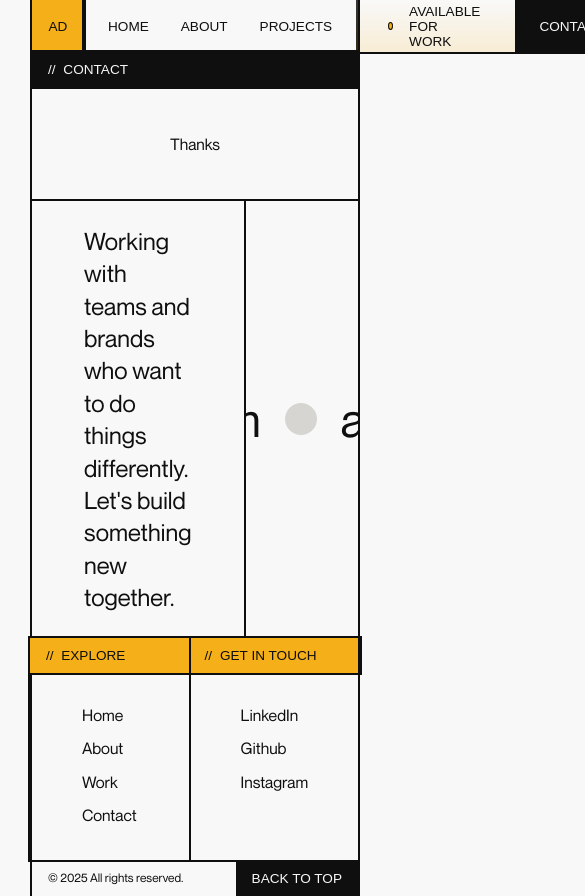
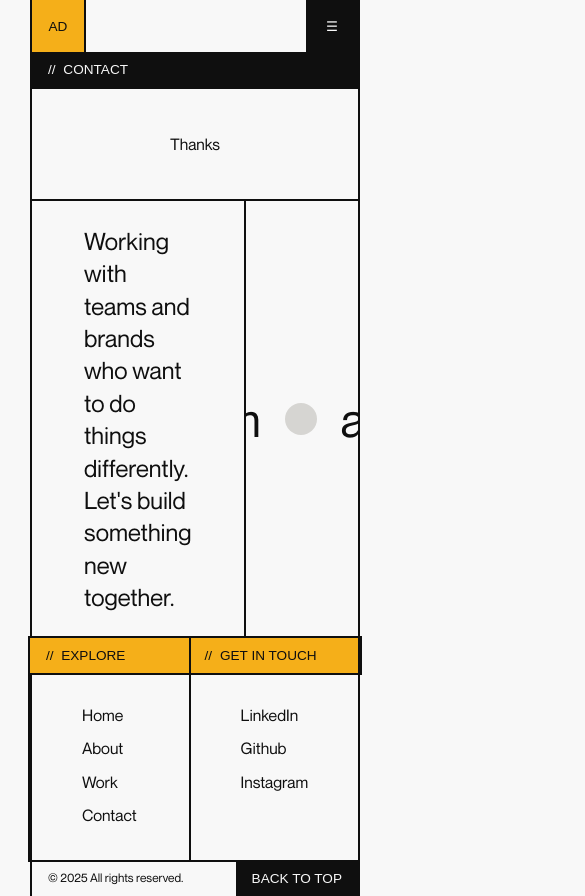
Before and after one commit to andreadayo/portfolio-2025, a Next.js app: page / in a window 390 px wide. Shown: the top 896 px of the page, 585 px wide, since content can reach past the window. Built offline with nearby package versions, Linux system fonts and the light colour scheme; a web font is replaced by a local one.

Commit message:
feat(header): responsive header with menu button toggle

```diff
--- a/src/components/Header/index.tsx
+++ b/src/components/Header/index.tsx
@@ -1,18 +1,22 @@
 "use client";
 
+import { useState } from "react";
 import { PaddingWrapper } from "@components/PaddingWrapper/styles";
 import {
   HeaderContainer,
   Logo,
   Text,
-  RightContainer,
+  HeaderActions,
   LinksContainer,
   Status,
   Circle,
   Button,
+  MenuButton,
 } from "./styles";
 
 export default function Header() {
+  const [menuOpen, setMenuOpen] = useState(false);
+
   return (
     <PaddingWrapper>
       <HeaderContainer>
@@ -22,7 +26,7 @@ export default function Header() {
         </Logo>
 
         {/* Right */}
-        <RightContainer>
+        <HeaderActions open={menuOpen}>
           <LinksContainer>
             <Text>Home</Text>
             <Text>About</Text>
@@ -35,7 +39,12 @@ export default function Header() {
           <Button>
             <Text>Contact</Text>
           </Button>
-        </RightContainer>
+        </HeaderActions>
+
+        {/* MenuButton */}
+        <MenuButton onClick={() => setMenuOpen((prev) => !prev)}>
+          {menuOpen ? "X" : "☰"}
+        </MenuButton>
       </HeaderContainer>
     </PaddingWrapper>
   );
--- a/src/components/Header/styles.tsx
+++ b/src/components/Header/styles.tsx
@@ -2,14 +2,27 @@ import styled from "styled-components";
 import { SubtitleSM } from "@tokens/typography";
 
 export const HeaderContainer = styled.div`
+  position: relative;
   width: 100%;
   height: 3.25rem;
-  display: grid;
-  grid-template-columns: 5fr 4fr;
+  display: flex;
   align-items: center;
   justify-content: space-between;
   background-color: ${({ theme }) => theme.bgColor};
   outline: 0.125rem solid ${({ theme }) => theme.borderColor};
+
+  @media only screen and (min-width: ${({ theme }) => theme?.breakpoint?.lg}) {
+    display: grid;
+    grid-template-columns: 2fr 4fr;
+  }
+
+  @media only screen and (min-width: ${({ theme }) => theme?.breakpoint?.xl}) {
+    grid-template-columns: 4.5fr 4.5fr;
+  }
+
+  @media only screen and (min-width: ${({ theme }) => theme?.breakpoint?.xxl}) {
+    grid-template-columns: 5fr 4fr;
+  }
 `;
 
 export const Logo = styled.div`
@@ -26,33 +39,75 @@ export const Text = styled(SubtitleSM)`
   text-transform: uppercase;
 `;
 
-export const RightContainer = styled.div`
-  height: 3.25rem;
+export const HeaderActions = styled.div<{ open?: boolean }>`
+  z-index: 10;
+  position: absolute;
+  top: 3.25rem;
+  left: 0;
+  width: 100%;
+  height: auto;
   justify-content: flex-end;
-  display: flex;
+  display: ${({ open }) => (open ? "flex" : "none")};
+  flex-direction: column;
   align-items: center;
-  outline: 0.125rem solid ${({ theme }) => theme.borderColor};
+
+  @media only screen and (min-width: ${({ theme }) => theme?.breakpoint?.lg}) {
+    position: static;
+    height: 3.25rem;
+    flex-direction: row;
+    outline: 0.125rem solid ${({ theme }) => theme.borderColor};
+  }
 `;
 
 export const LinksContainer = styled.div`
-  flex: 1;
-  height: 3.25rem;
+  width: 100%;
+  height: auto;
   padding: 1rem 1.5rem;
   display: flex;
-  align-items: center;
+  flex-direction: column;
   justify-content: center;
+
   gap: 2rem;
+  background-color: ${({ theme }) => theme.bgColor};
   outline: 0.125rem solid ${({ theme }) => theme.borderColor};
+
+  @media only screen and (min-width: ${({ theme }) => theme?.breakpoint?.lg}) {
+    flex: 1;
+    height: 3.25rem;
+    flex-direction: row;
+    align-items: center;
+  }
 `;
 
 export const Status = styled.div`
+  position: relative;
+  width: 100%;
   height: 3.25rem;
   padding: 1rem 2rem;
   display: flex;
   align-items: center;
   justify-content: center;
   gap: 1rem;
-  background: ${({ theme }) => theme.color.gradientYellow};
+  background-color: ${({ theme }) => theme.bgColor}; /* base */
+  outline: 0.125rem solid ${({ theme }) => theme.borderColor};
+
+  &::before {
+    content: "";
+    position: absolute;
+    inset: 0;
+    background: ${({ theme }) => theme.color.gradientYellow}; /* overlay */
+    pointer-events: none;
+    z-index: 0;
+  }
+
+  > * {
+    position: relative;
+    z-index: 1; /* ensure content stays above gradient */
+  }
+
+  @media only screen and (min-width: ${({ theme }) => theme?.breakpoint?.lg}) {
+    flex: 1;
+  }
 `;
 
 export const Circle = styled.div`
@@ -64,7 +119,7 @@ export const Circle = styled.div`
 `;
 
 export const Button = styled.button`
-  width: max-content;
+  width: 100%;
   height: 3.25rem;
   padding: 1rem 1.5rem;
   display: flex;
@@ -73,4 +128,24 @@ export const Button = styled.button`
   background-color: ${({ theme }) => theme.invertedBGColor};
   color: ${({ theme }) => theme.invertedContentColor};
   border: none;
+
+  @media only screen and (min-width: ${({ theme }) => theme?.breakpoint?.lg}) {
+    width: max-content;
+  }
 `;
+
+export const MenuButton = styled.button`
+  justify-self: flex-end;
+  width: 3.25rem;
+  height: 3.25rem;
+  display: flex;
+  align-items: center;
+  justify-content: center;
+  background-color: ${({ theme }) => theme.invertedBGColor};
+  color: ${({ theme }) => theme.invertedContentColor};
+  border: none;
+
+  @media only screen and (min-width: ${({ theme }) => theme?.breakpoint?.lg}) {
+    display: none;
+  }
+`;
```
